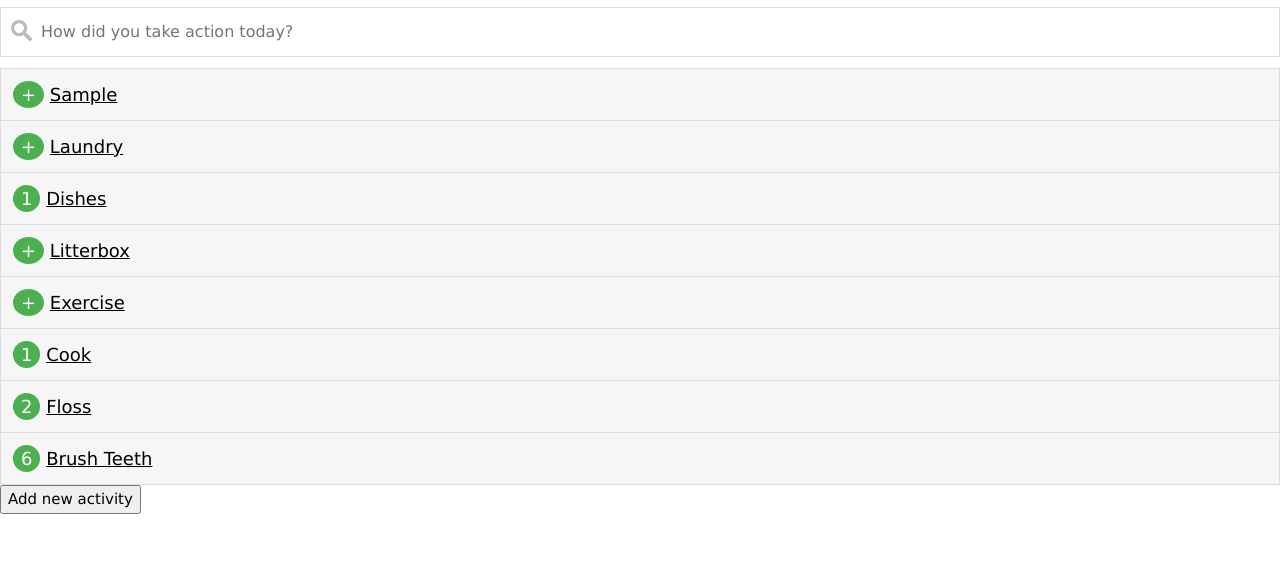
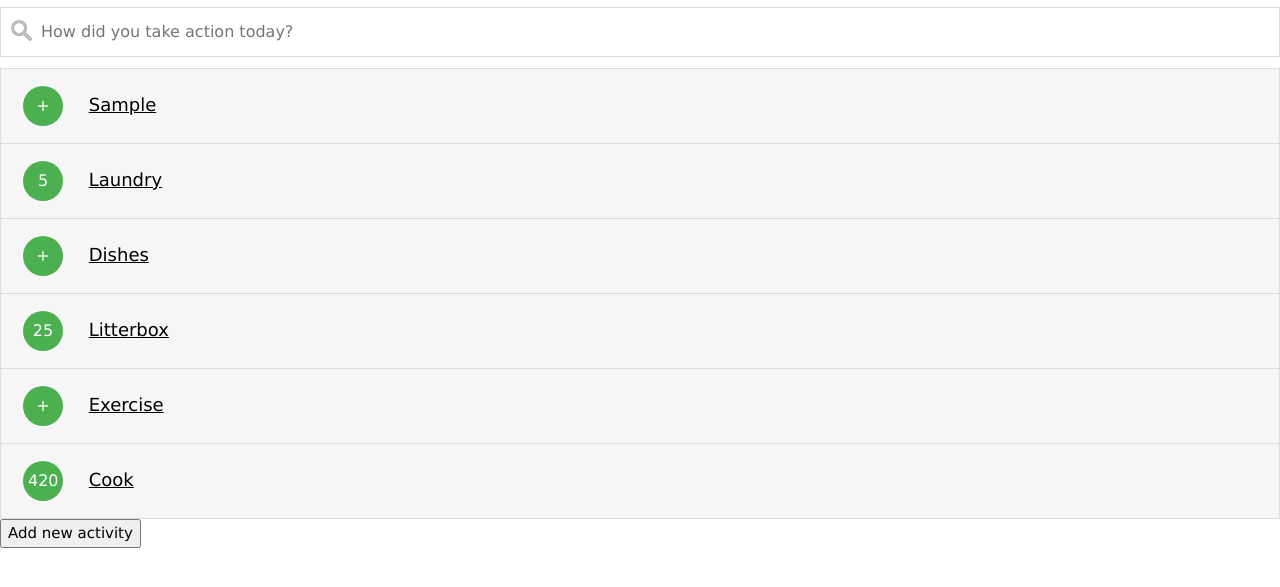
Before and after one commit to eduDevCF/edudevcf.github.io, a plain HTML site: page tada/tada.html in a window 1280 px wide. Both pictures are taken after typing "Sample" into the empty fields and a click on the button "Add new activity". Shown: the part 67-654 px from the top of the page. Drawn offline with nearby package versions, Linux system fonts and the light colour scheme.

Commit message:
added circle buttons and their count-add functionality

```diff
--- a/tada/tada.html
+++ b/tada/tada.html
@@ -42,6 +42,37 @@
     #myUL li a:hover:not(.header) {
       background-color: #eee;
     }
+
+    .button {
+      border-radius: 100%;
+      width: 40px;
+      height: 40px;
+      background-color: #4CAF50; /* Green */
+      border: none;
+      color: white;
+      padding: 5px;
+      text-align: center;
+      text-decoration: none;
+      display: inline-block;
+      font-size: 16px;
+      margin: 5px 20px 5px 10px;
+      cursor: pointer;
+    }
+
+
+    .button:hover .count{
+      display: none;
+    }
+
+    .button:hover:before {
+      content:"+";
+      font-size: 24px;
+      line-height: 16px;
+      display: inline-block;
+      padding: 0px;
+      font-weight: bold;
+    }
+
     </style>
 </head>
 <body>
@@ -50,15 +81,14 @@
   <input type="text" id="actInput" onkeyup="filterList()" placeholder="How did you take action today?" title="Type an activity to search">
 
   <ul id="myUL">
-    <li><span class="w3-badge w3-green">+</span> <a href="#">Laundry</a> </li>
-    <li><span class="w3-badge w3-green">1</span> <a href="#">Dishes</a> </li>
+    <li><button id="1585165939585" class="button" onclick="incrementCount(this)"><span class="count">5</span></button> <a href="#">Laundry</a> </li>
+    <li><button class="button"><span class="count">+</span></button> <a href="#">Dishes</a> </li>
 
-    <li><span class="w3-badge w3-green">+</span> <a href="#">Litterbox</a> </li>
-    <li><span class="w3-badge w3-green">+</span> <a href="#">Exercise</a> </li>
+    <li><button class="button"><span class="count">25</span></button> <a href="#">Litterbox</a> </li>
+    <li><button class="button"><span class="count">+</span></button> <a href="#">Exercise</a> </li>
 
-    <li><span class="w3-badge w3-green">1</span> <a href="#">Cook</a> </li>
-    <li><span class="w3-badge w3-green">2</span> <a href="#">Floss</a> </li>
-    <li><span class="w3-badge w3-green">6</span> <a href="#">Brush Teeth</a> </li>
+    <li><button class="button"><span class="count">420</span></button> <a href="#">Cook</a> </li>
+
   </ul>
   <div>
     <p id="noMatchesMsg" style="display:none;"><span id="inputTxt">Hmm, that activity</span> cound not be found.</p>
@@ -107,9 +137,16 @@
   }
 
   function addNewActivity(){
-    input = document.getElementById("actInput").value;
-    var newActObj = addActivity(input);
-    prependLI(newActObj);
+    var input = document.getElementById("actInput");
+    var activityText = input.value;
+    if (activityText == ""){
+      input.focus();
+      input.placeholder = "Type your activity here to search or add"
+    }else{
+      var newActObj = addActivity(activityText);
+      prependLI(newActObj);
+    }
+
 
   }
 
@@ -119,9 +156,25 @@
 
     var ul = document.getElementById("myUL");
     var li = document.createElement("li");
-    li.innerHTML = `<span class="w3-badge w3-green">+</span> <a href="#">${actObj.name}</a>`;
+    li.innerHTML = `<button id="${actObj.id}" class="button" onclick="incrementCount(this)"><span class="count">+</span></button> <a href="#">${actObj.name}</a>`;
     li.style.display = "";
     ul.insertBefore(li, ul.firstChild);
+  }
+
+  function incrementCount(el){
+    //update UI
+    console.log("clicked")
+    var currentCount = el.firstChild.innerText;
+    var nextCount = 1;
+    if (currentCount != "+"){
+      nextCount = Number(currentCount) + 1;
+    } currentCount = "0";
+    el.firstChild.innerText = nextCount.toString();
+    //update data
+    var id = el.id;
+    console.log(id)
+    var activity = data[id]["dates"].unshift(id);
+    console.log(data[id]);
   }
 
   </script>
```
